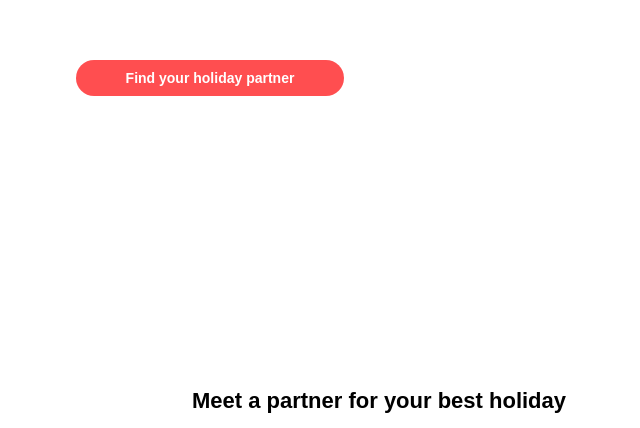
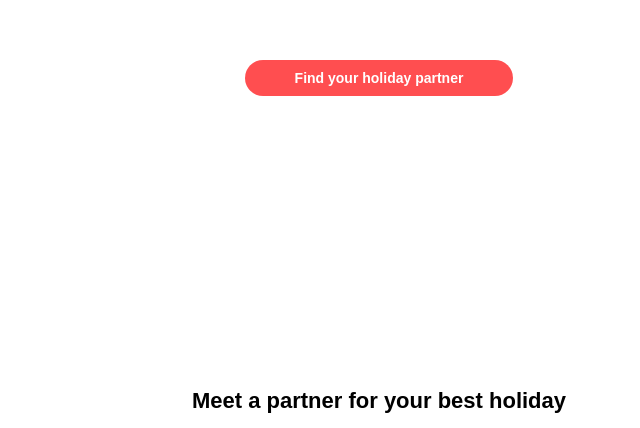
Before and after one commit to Mykhail1387/goit-fe-course, a plain HTML site: page module-08/index.html in a window 1280 px wide. Shown: the part 372-800 px from the top of the page, without its empty margins (261-901 px from the left). Drawn offline with Linux system fonts and the light colour scheme.

Commit message:
my full eigh work

```diff
--- a/module-08/css/style.css
+++ b/module-08/css/style.css
@@ -19,6 +19,9 @@
 }
 .section-header {
   margin-bottom: 60px;
+}
+.slider {
+  margin: 0 auto;
 }
 .log-in {
   font-size: 14px;
```
